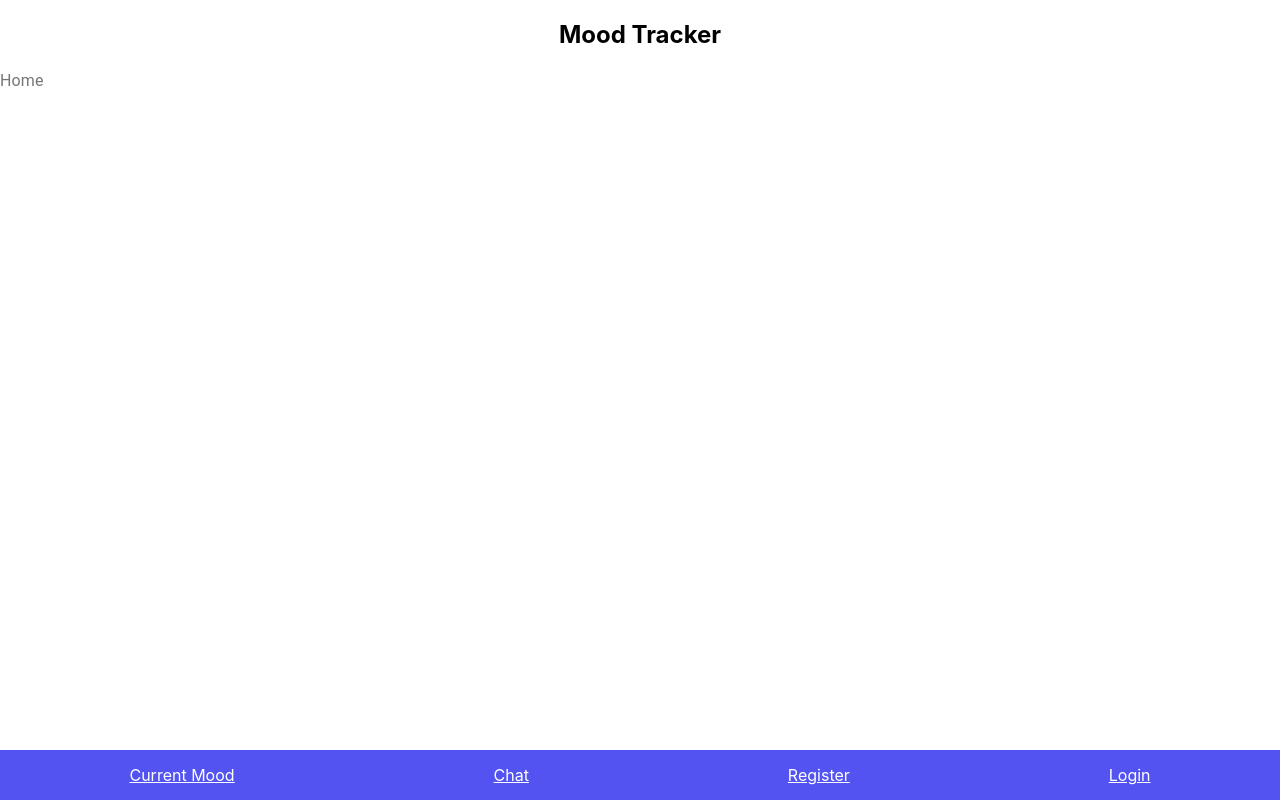
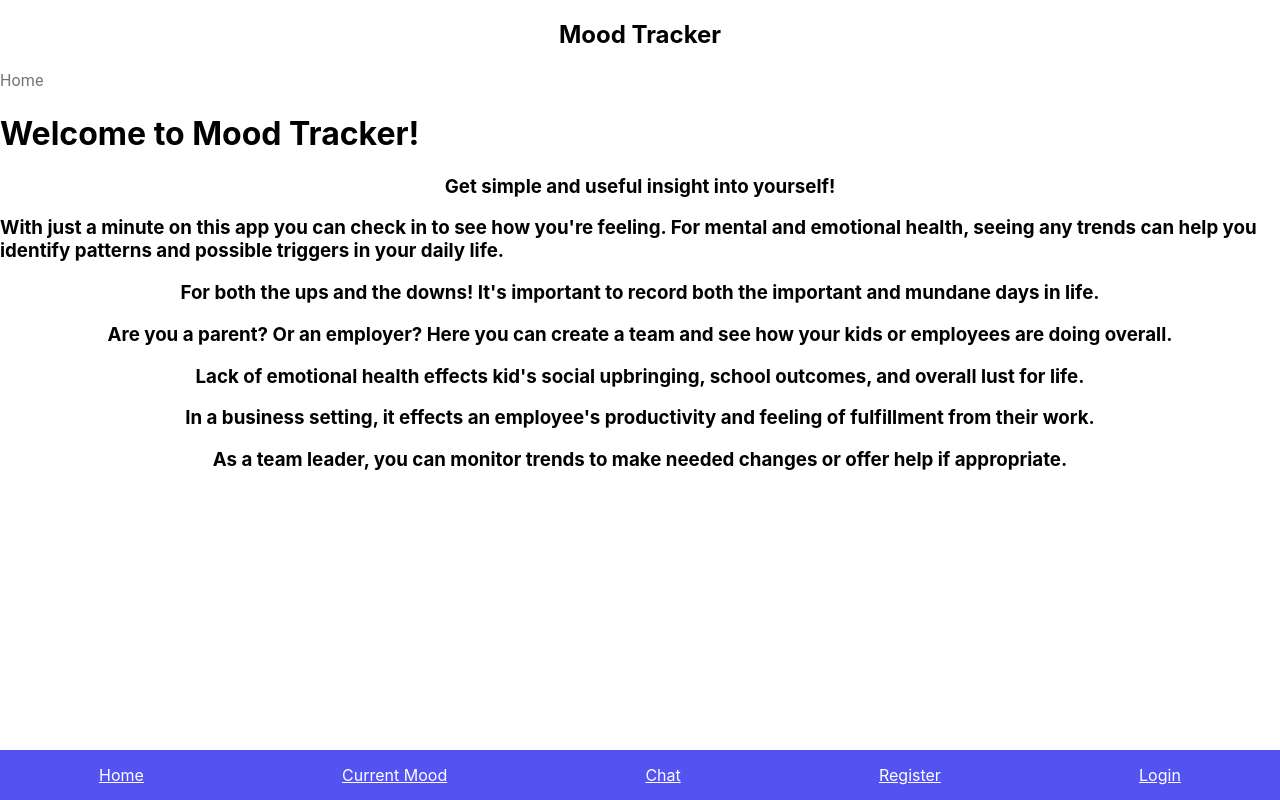
Before and after one commit to Bradon88/mood-tracker, a React (Create React App) app: page /#/ in a window 1280 px wide. Built offline with nearby package versions, Linux system fonts and the light colour scheme.

Commit message:
landing page

```diff
--- a/src/App.css
+++ b/src/App.css
@@ -18,3 +18,9 @@
 .link {
   color: white;
 }
+
+.landing-page-text {
+  display: flex;
+  justify-content: center;
+  align-items: center;
+}
--- a/src/Components/Footer.js
+++ b/src/Components/Footer.js
@@ -3,6 +3,7 @@ import {Link} from 'react-router-dom'
 const Footer = () => {
     return (
         <div className='footer'>
+            <Link to='/' className='link'>Home</Link>
             <Link to='/Main' className='link'>Current Mood</Link>
             <Link to='/Chat' className='link'>Chat</Link>
             <Link to='/Register' className='link'>Register</Link>
--- /dev/null
+++ b/src/Components/Home.js
@@ -0,0 +1,44 @@
+import axios from 'axios'
+
+const Home = () => {
+    return (
+        <div className='home'>
+            <h1>Welcome to Mood Tracker!</h1>
+            <h3>
+                <p className='landing-page-text'>
+                Get simple and useful insight into yourself!
+                </p>
+                <p className='landing-page-text'>
+                With just a minute on this app you can check in to see how you're feeling. For mental and
+                emotional health, seeing any trends can help you identify patterns and possible triggers
+                in your daily life.
+                </p>
+
+                <p className='landing-page-text'>
+                For both the ups and the downs! It's important to record both the important and mundane days in life.
+                </p>
+
+                <p className='landing-page-text'>
+                Are you a parent? Or an employer? Here you can create a team and see how your kids or employees are
+                doing overall.
+                </p>
+
+                <p className='landing-page-text'>
+                Lack of emotional health effects kid's social upbringing, school outcomes, and overall
+                lust for life.
+                </p>
+
+                <p className='landing-page-text'>
+                In a business setting, it effects an employee's productivity and feeling of fulfillment from their work.
+                </p>
+
+                <p className='landing-page-text'>
+                As a team leader, you can monitor trends to make needed changes or offer help if appropriate.
+                </p>
+            </h3>
+
+        </div>
+    )
+}
+
+export default Home
--- a/src/routes.js
+++ b/src/routes.js
@@ -4,12 +4,14 @@ import Login from './Components/Auth/Login';
 import Main from './Components/Main/Main';
 import Chat from './Components/Chat/Chat'
 import Breadcrumbs from './Components/Breadcrumbs/Breadcrumbs';
+import Home from './Components/Home'
 
 const Routes = (props) =>{
    return(
       <>
          <Breadcrumbs />
          <Switch>
+            <Route exact path='/' component={Home}/>
             <Route path="/Register" component={Register} render={props => <Register {...props} />}/>
             <Route path="/Login" component={Login} render={props => <Login {...props} />}/>
             <Route path="/Main" component={Main} render={props => <Main {...props} />}/>
```
